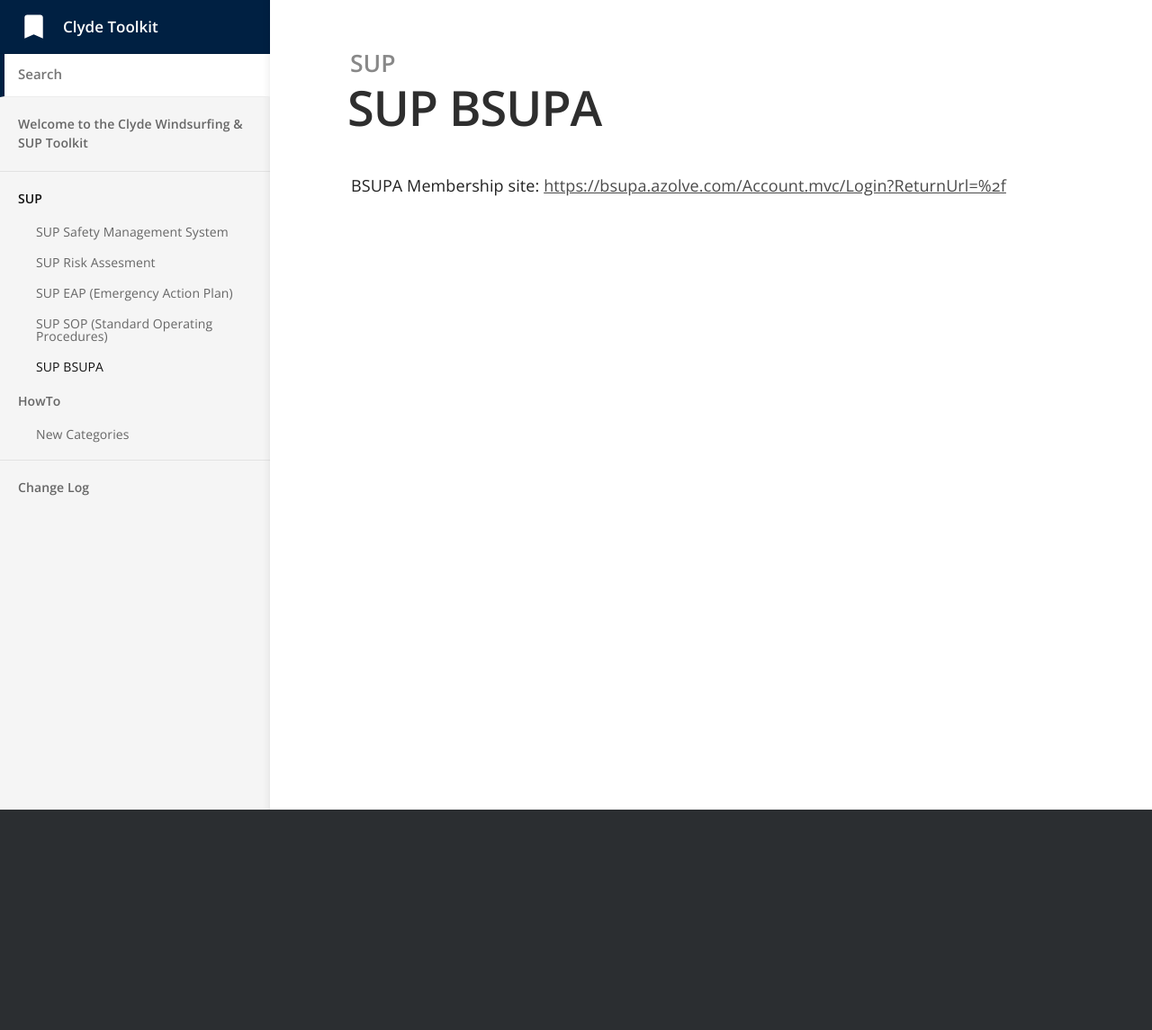
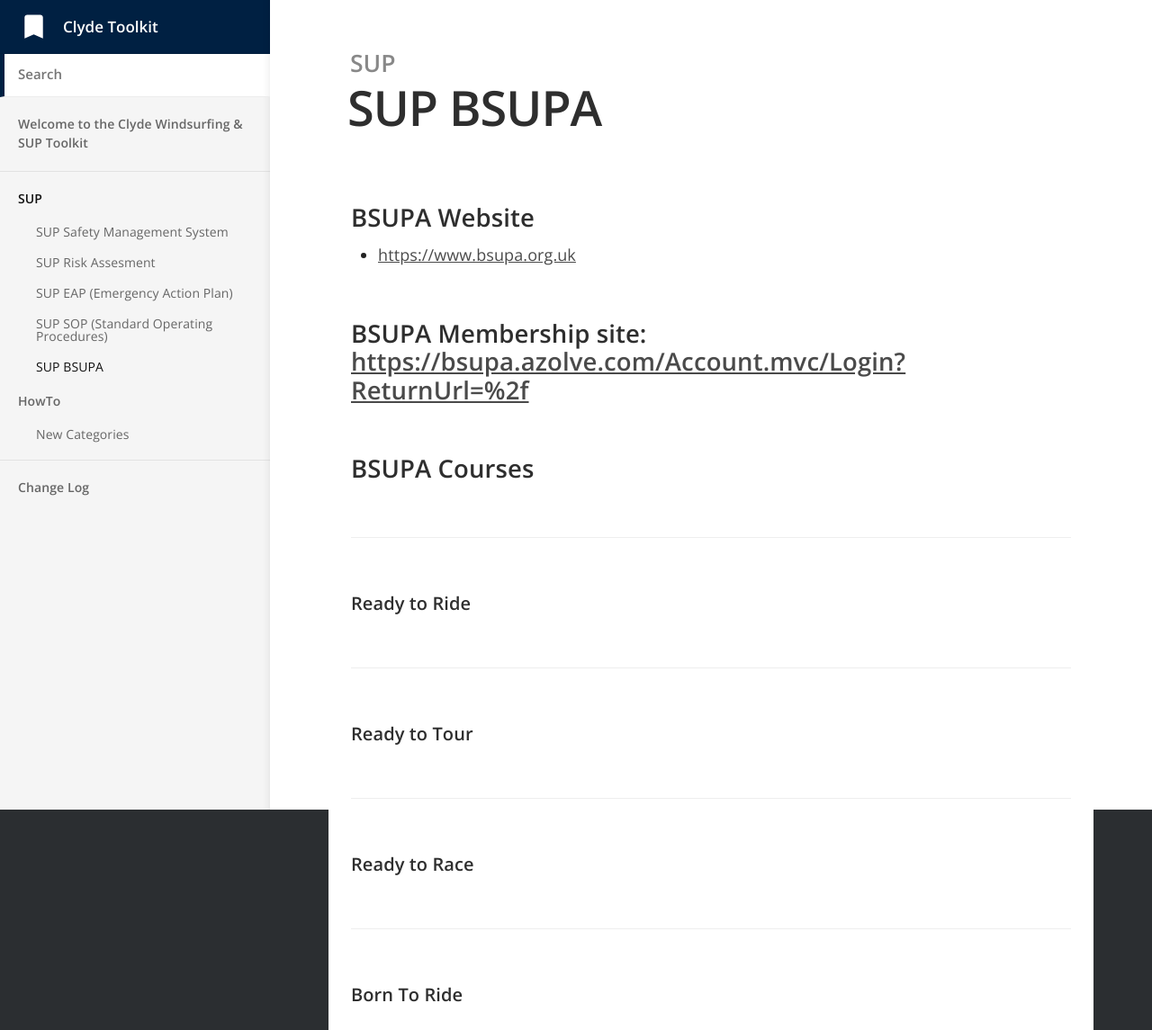
Before and after one commit to numbat70/clyde, a Jekyll site: the page built from _docs/Content/99-SUP_BSUPA.md, in a window 1280 px wide. Shown: the whole page at 90% size. Built offline with Jekyll 4.4.1, drawn with Linux system fonts in a browser that asks for light colours; before the commit the page ends 900 px from its top, so only the background shows below that.

Commit message:
Update 99-SUP_BSUPA.md
mk

```diff
--- a/_docs/Content/99-SUP_BSUPA.md
+++ b/_docs/Content/99-SUP_BSUPA.md
@@ -4,4 +4,17 @@
 order: 99
 ---
 
-BSUPA Membership site: [https://bsupa.azolve.com/Account.mvc/Login?ReturnUrl=%2f](https://bsupa.azolve.com/Account.mvc/Login?ReturnUrl=%2f)
+## BSUPA Website
+- [https://www.bsupa.org.uk](https://www.bsupa.org.uk)
+
+## BSUPA Membership site: [https://bsupa.azolve.com/Account.mvc/Login?ReturnUrl=%2f](https://bsupa.azolve.com/Account.mvc/Login?ReturnUrl=%2f)
+
+## BSUPA Courses
+
+### Ready to Ride
+
+### Ready to Tour
+
+### Ready to Race
+
+### Born To Ride
```
